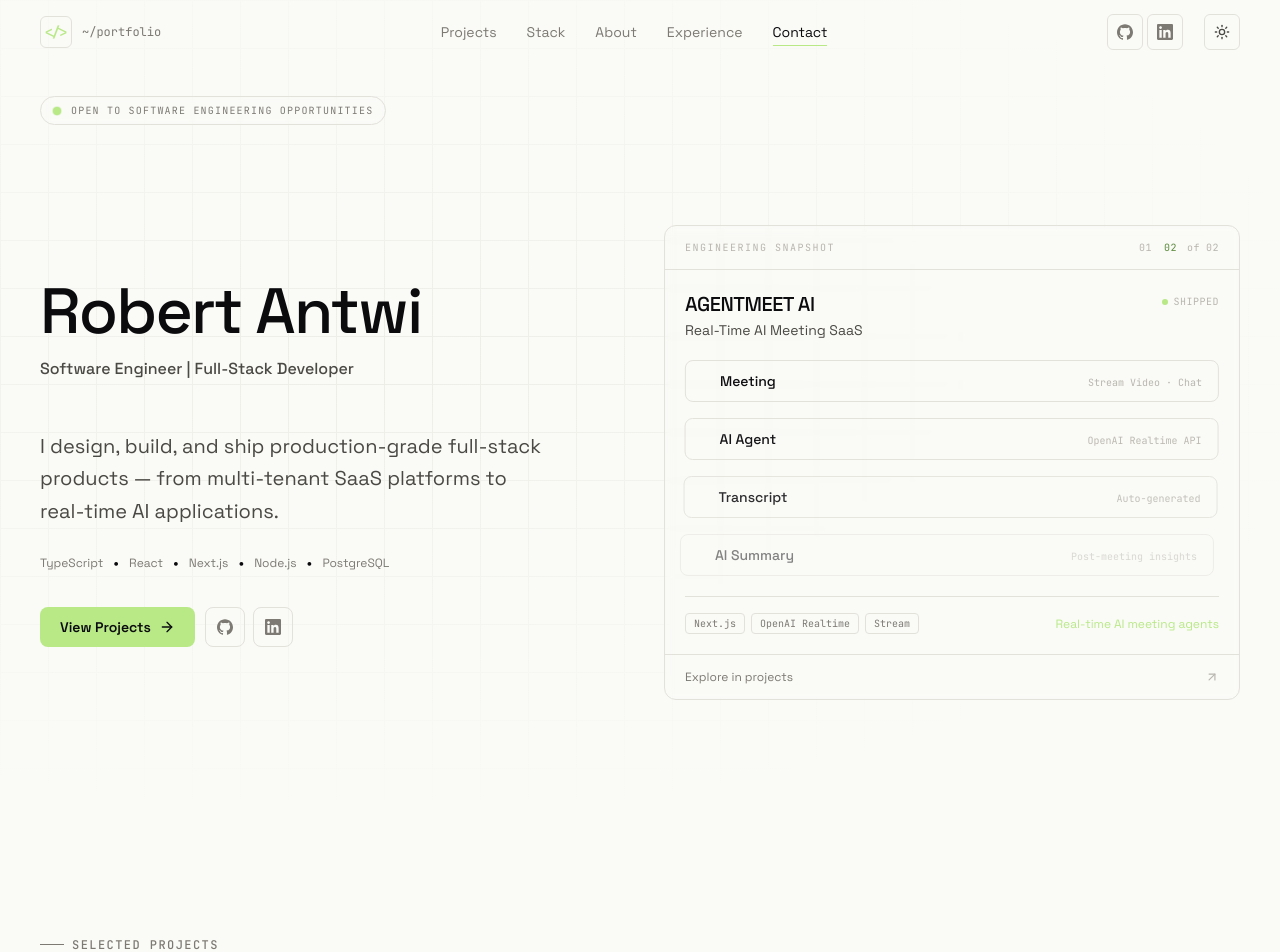
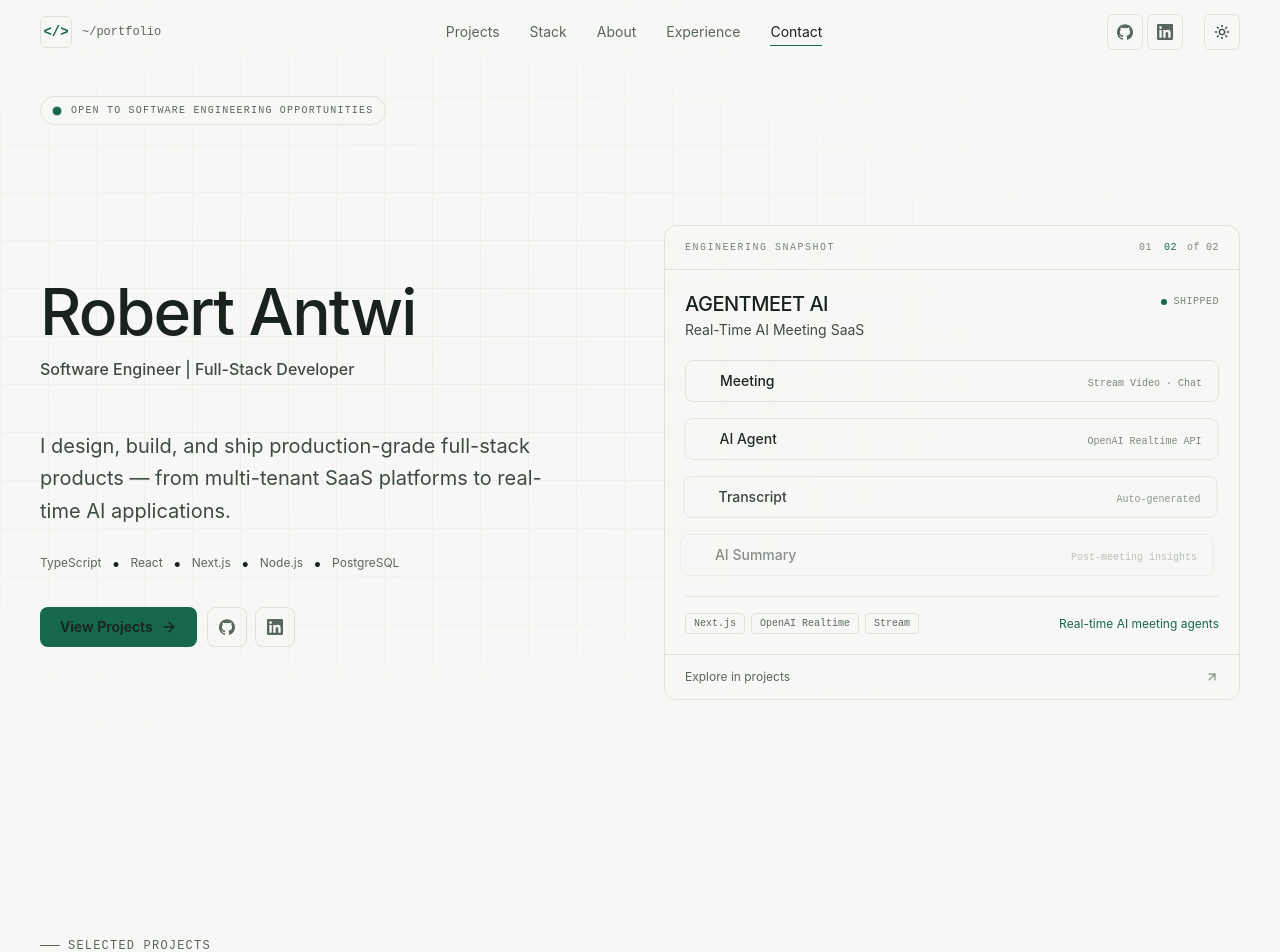
Before and after one commit to antwirobert/portfolio, a React (Vite) app: page / in a window 1280 px wide. Shown: the top 952 px of the page. Built offline with nearby package versions, Linux system fonts and the light colour scheme.

Commit message:
feat: update portfolio site metadata and styles for improved branding and accessibility

```diff
--- a/index.html
+++ b/index.html
@@ -1,16 +1,16 @@
 <!doctype html>
-<html lang="en" class="dark">
+<html lang="en">
   <head>
     <meta charset="UTF-8" />
     <link rel="icon" type="image/svg+xml" href="/favicon.svg" />
     <meta name="viewport" content="width=device-width, initial-scale=1.0" />
 
-    <title>Software Developer Portfolio Website</title>
+    <title>Robert Antwi | Software Engineer</title>
     <meta
       name="description"
-      content="Software developer building systems with real engineering depth. Selected projects, technical decisions, and the problems worth solving."
+      content="Robert Antwi is a full-stack software engineer building web products from thoughtful interfaces to dependable APIs and data models."
     />
-    <meta name="author" content="Ada Okonkwo" />
+    <meta name="author" content="Robert Antwi" />
     <meta
       name="keywords"
       content="software developer, software engineer, backend, frontend, distributed systems, portfolio, projects, open source, developer portfolio"
@@ -18,28 +18,18 @@
 
     <!-- Open Graph -->
     <meta property="og:type" content="website" />
-    <meta property="og:title" content="Ada Okonkwo — Software Developer" />
+    <meta property="og:title" content="Robert Antwi | Software Engineer" />
     <meta
       property="og:description"
-      content="Software developer building systems with real engineering depth. Selected projects, technical decisions, and the problems worth solving."
+      content="Full-stack software engineer building web products from thoughtful interfaces to dependable APIs and data models."
     />
-    <meta property="og:image" content="/og-image.svg" />
-    <meta property="og:url" content="" />
 
     <!-- Twitter -->
     <meta name="twitter:card" content="summary_large_image" />
-    <meta name="twitter:title" content="Ada Okonkwo — Software Developer" />
+    <meta name="twitter:title" content="Robert Antwi | Software Engineer" />
     <meta
       name="twitter:description"
-      content="Software developer building systems with real engineering depth. Selected projects, technical decisions, and the problems worth solving."
-    />
-    <meta name="twitter:image" content="/og-image.svg" />
-
-    <link rel="preconnect" href="https://fonts.googleapis.com" />
-    <link rel="preconnect" href="https://fonts.gstatic.com" crossorigin />
-    <link
-      href="https://fonts.googleapis.com/css2?family=Instrument+Serif:ital@0;1&family=Space+Grotesk:wght@300;400;500;600;700&family=JetBrains+Mono:wght@400;500;600&display=swap"
-      rel="stylesheet"
+      content="Full-stack software engineer building web products from thoughtful interfaces to dependable APIs and data models."
     />
   </head>
   <body>
--- a/src/index.css
+++ b/src/index.css
@@ -4,33 +4,41 @@
 
 @layer base {
   :root {
-    --bg: #fafaf7;
-    --bg-surface: #f2f1ec;
+    color-scheme: light;
+    --bg: #f7f8f5;
+    --bg-surface: #eef1ed;
     --bg-elevated: #ffffff;
-    --text-primary: #0b0b0e;
-    --text-secondary: #4a4944;
-    --text-muted: #7c7a72;
-    --text-faint: #b8b6ad;
-    --border: #e2e1da;
-    --border-strong: #b8b6ad;
-    --accent: #5b8a3a;
-    --accent-hover: #4a7730;
-    --signal: #8a6d3b;
+    --text-primary: #19221d;
+    --text-secondary: #3e4a43;
+    --text-muted: #59665e;
+    --text-faint: #78857c;
+    --border: #dce3dc;
+    --border-strong: #b8c4ba;
+    --accent: #17664e;
+    --accent-rgb: 23 102 78;
+    --accent-hover: #11513d;
+    --on-accent: #ffffff;
+    --signal: #88571c;
+    --signal-rgb: 136 87 28;
   }
 
   .dark {
-    --bg: #0b0b0e;
-    --bg-surface: #141417;
-    --bg-elevated: #1b1b1e;
-    --text-primary: #fafaf7;
-    --text-secondary: #b8b6ad;
-    --text-muted: #7c7a72;
-    --text-faint: #4a4944;
-    --border: #2d2c29;
-    --border-strong: #4a4944;
-    --accent: #b8e986;
-    --accent-hover: #d4f0a8;
+    color-scheme: dark;
+    --bg: #101613;
+    --bg-surface: #171f1a;
+    --bg-elevated: #1d2721;
+    --text-primary: #f2f5f1;
+    --text-secondary: #c2ccc4;
+    --text-muted: #9aa79e;
+    --text-faint: #7a887f;
+    --border: #2d3931;
+    --border-strong: #48574d;
+    --accent: #a9d9b9;
+    --accent-rgb: 169 217 185;
+    --accent-hover: #c3e8ce;
+    --on-accent: #101613;
     --signal: #e8b86d;
+    --signal-rgb: 232 184 109;
   }
 
   * {
@@ -39,19 +47,24 @@
 
   html {
     scroll-behavior: smooth;
-    scroll-padding-top: 5rem;
+    scroll-padding-top: 5.5rem;
   }
 
   body {
+    min-width: 320px;
     background-color: var(--bg);
     color: var(--text-primary);
-    font-family: "Space Grotesk", system-ui, sans-serif;
+    font-family:
+      Inter,
+      ui-sans-serif,
+      system-ui,
+      -apple-system,
+      BlinkMacSystemFont,
+      "Segoe UI",
+      sans-serif;
     -webkit-font-smoothing: antialiased;
     -moz-osx-font-smoothing: grayscale;
-    font-feature-settings: "ss01", "ss02";
-    transition:
-      background-color 0.4s ease,
-      color 0.4s ease;
+    font-feature-settings: "kern";
   }
 
   ::selection {
@@ -59,114 +72,38 @@
     color: var(--bg);
   }
 
-  ::-webkit-scrollbar {
-    width: 10px;
-    height: 10px;
-  }
-  ::-webkit-scrollbar-track {
-    background: var(--bg);
-  }
-  ::-webkit-scrollbar-thumb {
-    background: var(--border-strong);
-    border-radius: 5px;
-    border: 2px solid var(--bg);
-  }
-  ::-webkit-scrollbar-thumb:hover {
-    background: var(--text-muted);
+  :focus-visible {
+    outline: 2px solid var(--accent);
+    outline-offset: 3px;
   }
 
   h1,
   h2,
   h3 {
     line-height: 1.1;
-    letter-spacing: -0.02em;
+    letter-spacing: -0.025em;
   }
 
   @media (prefers-reduced-motion: reduce) {
     *,
     *::before,
     *::after {
+      scroll-behavior: auto !important;
       animation-duration: 0.01ms !important;
       animation-iteration-count: 1 !important;
       transition-duration: 0.01ms !important;
-      scroll-behavior: auto !important;
     }
-  }
-}
-
-@keyframes wordReveal {
-  0% {
-    transform: translateY(110%);
-    opacity: 0;
-  }
-  100% {
-    transform: translateY(0);
-    opacity: 1;
-  }
-}
-
-@keyframes scrollDot {
-  0% {
-    transform: translateY(-12px);
-    opacity: 0;
-  }
-  20% {
-    opacity: 1;
-  }
-  80% {
-    opacity: 1;
-  }
-  100% {
-    transform: translateY(48px);
-    opacity: 0;
-  }
-}
-
-@keyframes flowLine {
-  0% {
-    transform: scaleY(0);
-    transform-origin: top;
-  }
-  100% {
-    transform: scaleY(1);
-    transform-origin: top;
-  }
-}
-
-@keyframes nodePulse {
-  0% {
-    transform: scale(1);
-    opacity: 1;
-  }
-  50% {
-    transform: scale(1.8);
-    opacity: 0;
-  }
-  100% {
-    transform: scale(1.8);
-    opacity: 0;
-  }
-}
-
-@keyframes snapshotFadeIn {
-  0% {
-    opacity: 0;
-    transform: translateY(8px);
-  }
-  100% {
-    opacity: 1;
-    transform: translateY(0);
   }
 }
 
 @layer components {
   .font-serif {
-    font-family: "Instrument Serif", Georgia, serif;
+    font-family: Georgia, "Times New Roman", serif;
     letter-spacing: -0.01em;
   }
 
   .font-mono {
-    font-family: "JetBrains Mono", ui-monospace, monospace;
+    font-family: ui-monospace, "Cascadia Code", "Segoe UI Mono", monospace;
   }
 
   .text-primary {
@@ -183,6 +120,9 @@
   }
   .text-accent {
     color: var(--accent);
+  }
+  .text-on-accent {
+    color: var(--on-accent);
   }
   .text-signal {
     color: var(--signal);
@@ -213,104 +153,51 @@
     background-position: -1px -1px;
   }
 
-  .dot-bg {
-    background-image: radial-gradient(
-      var(--border-strong) 1px,
-      transparent 1px
-    );
-    background-size: 20px 20px;
-  }
-
-  .link-underline {
-    position: relative;
-    display: inline;
-  }
-  .link-underline::after {
-    content: "";
-    position: absolute;
-    left: 0;
-    bottom: -1px;
-    width: 100%;
-    height: 1px;
-    background: currentColor;
-    transform-origin: right;
-    transform: scaleX(0);
-    transition: transform 0.35s cubic-bezier(0.16, 1, 0.3, 1);
-  }
-  .link-underline:hover::after {
-    transform-origin: left;
-    transform: scaleX(1);
-  }
-
-  .btn-primary {
-    display: inline-flex;
-    align-items: center;
-    gap: 0.5rem;
-    padding: 0.7rem 1.5rem;
-    font-size: 0.9rem;
-    font-weight: 500;
-    background: var(--accent);
-    color: var(--bg);
-    border-radius: 6px;
-    transition:
-      transform 0.2s ease,
-      background 0.3s ease,
-      box-shadow 0.3s ease;
-  }
-  .btn-primary:hover {
-    background: var(--accent-hover);
-    transform: translateY(-1px);
-    box-shadow: 0 8px 24px -12px rgba(0, 0, 0, 0.4);
-  }
-
-  .btn-secondary {
-    display: inline-flex;
-    align-items: center;
-    gap: 0.5rem;
-    padding: 0.7rem 1.5rem;
-    font-size: 0.9rem;
-    font-weight: 500;
-    border: 1px solid var(--border-strong);
-    color: var(--text-primary);
-    border-radius: 6px;
-    transition:
-      border-color 0.3s ease,
-      background 0.3s ease,
-      transform 0.2s ease;
-  }
-  .btn-secondary:hover {
-    border-color: var(--text-primary);
-    background: var(--bg-surface);
-    transform: translateY(-1px);
-  }
-
   .section-label {
     display: inline-flex;
     align-items: center;
     gap: 0.5rem;
-    font-family: "JetBrains Mono", monospace;
+    font-family: ui-monospace, "Cascadia Code", "Segoe UI Mono", monospace;
     font-size: 0.75rem;
     font-weight: 500;
     text-transform: uppercase;
-    letter-spacing: 0.12em;
+    letter-spacing: 0.1em;
     color: var(--text-muted);
   }
 
   .section-label::before {
     content: "";
     display: block;
-    width: 24px;
+    width: 1.25rem;
     height: 1px;
-    background: var(--text-muted);
+    background: currentColor;
+  }
+
+  .skip-link {
+    position: fixed;
+    z-index: 100;
+    top: 0.75rem;
+    left: 0.75rem;
+    transform: translateY(-200%);
+    border-radius: 0.375rem;
+    background: var(--bg-elevated);
+    padding: 0.75rem 1rem;
+    color: var(--text-primary);
+    box-shadow: 0 4px 16px rgb(0 0 0 / 0.15);
+  }
+
+  .skip-link:focus {
+    transform: translateY(0);
   }
 
   .reveal {
     opacity: 0;
-    transform: translateY(24px);
+    transform: translateY(16px);
     transition:
-      opacity 0.7s cubic-bezier(0.16, 1, 0.3, 1),
-      transform 0.7s cubic-bezier(0.16, 1, 0.3, 1);
+      opacity 0.45s ease,
+      transform 0.45s ease;
   }
+
   .reveal.reveal-visible {
     opacity: 1;
     transform: translateY(0);
--- a/tailwind.config.js
+++ b/tailwind.config.js
@@ -18,20 +18,21 @@ export default {
           900: "#0B0B0E",
         },
         accent: {
-          DEFAULT: "#B8E986",
-          dark: "#A5D670",
-          soft: "#D4F0A8",
-          muted: "#6B8A4A",
+          DEFAULT: "rgb(var(--accent-rgb) / <alpha-value>)",
+          dark: "var(--accent-hover)",
+          foreground: "var(--on-accent)",
+          soft: "color-mix(in srgb, var(--accent) 18%, transparent)",
+          muted: "color-mix(in srgb, var(--accent) 60%, var(--text-muted))",
         },
         signal: {
-          DEFAULT: "#E8B86D",
-          muted: "#8A6D3B",
+          DEFAULT: "rgb(var(--signal-rgb) / <alpha-value>)",
+          muted: "color-mix(in srgb, var(--signal) 60%, var(--text-muted))",
         },
       },
       fontFamily: {
-        sans: ['"Space Grotesk"', "system-ui", "sans-serif"],
-        serif: ['"Instrument Serif"', "Georgia", "serif"],
-        mono: ['"JetBrains Mono"', "ui-monospace", "monospace"],
+        sans: ["Inter", "ui-sans-serif", "system-ui", "sans-serif"],
+        serif: ["Georgia", "Times New Roman", "serif"],
+        mono: ["ui-monospace", "Cascadia Code", "Segoe UI Mono", "monospace"],
       },
       maxWidth: {
         content: "1280px",
```
